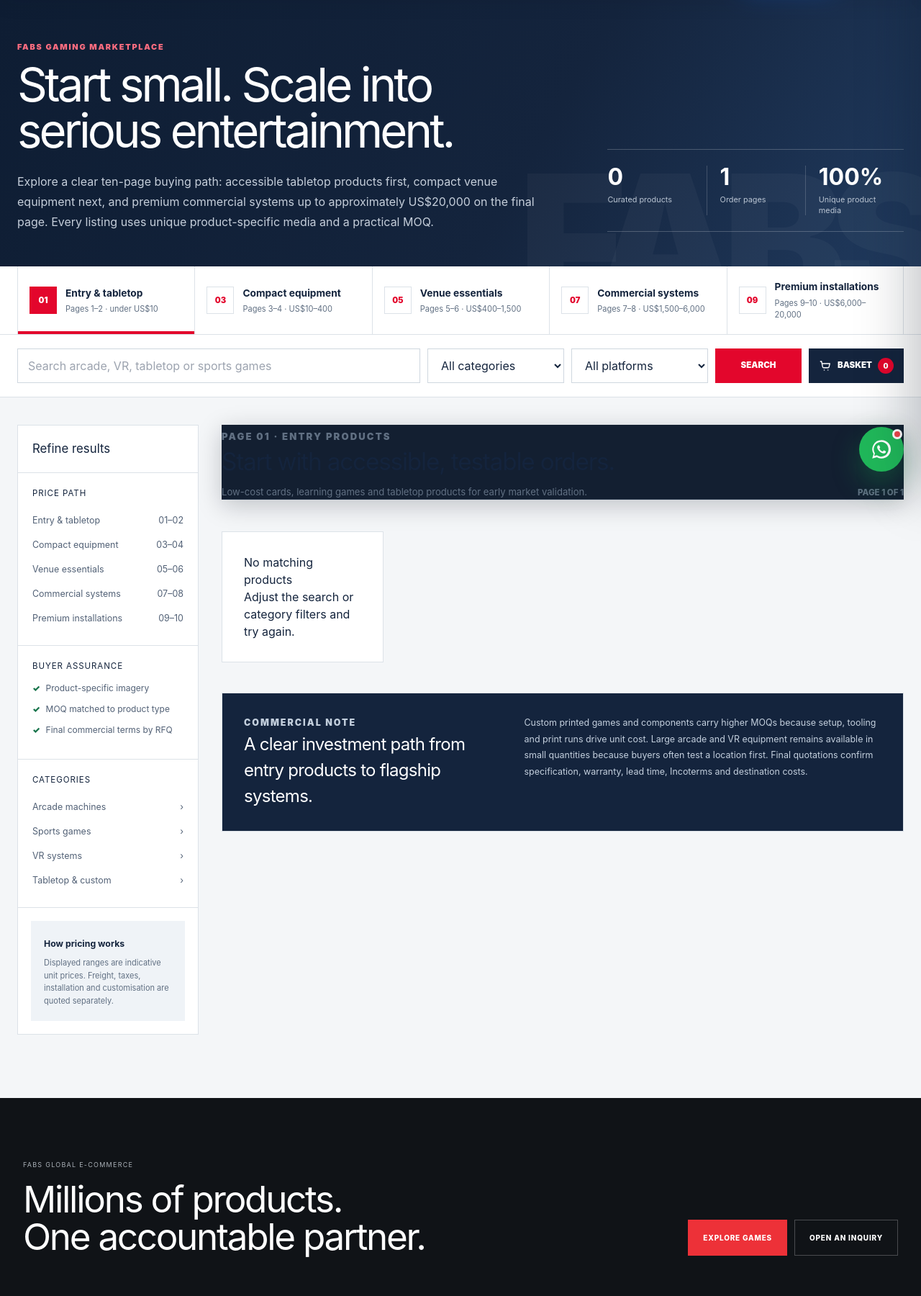
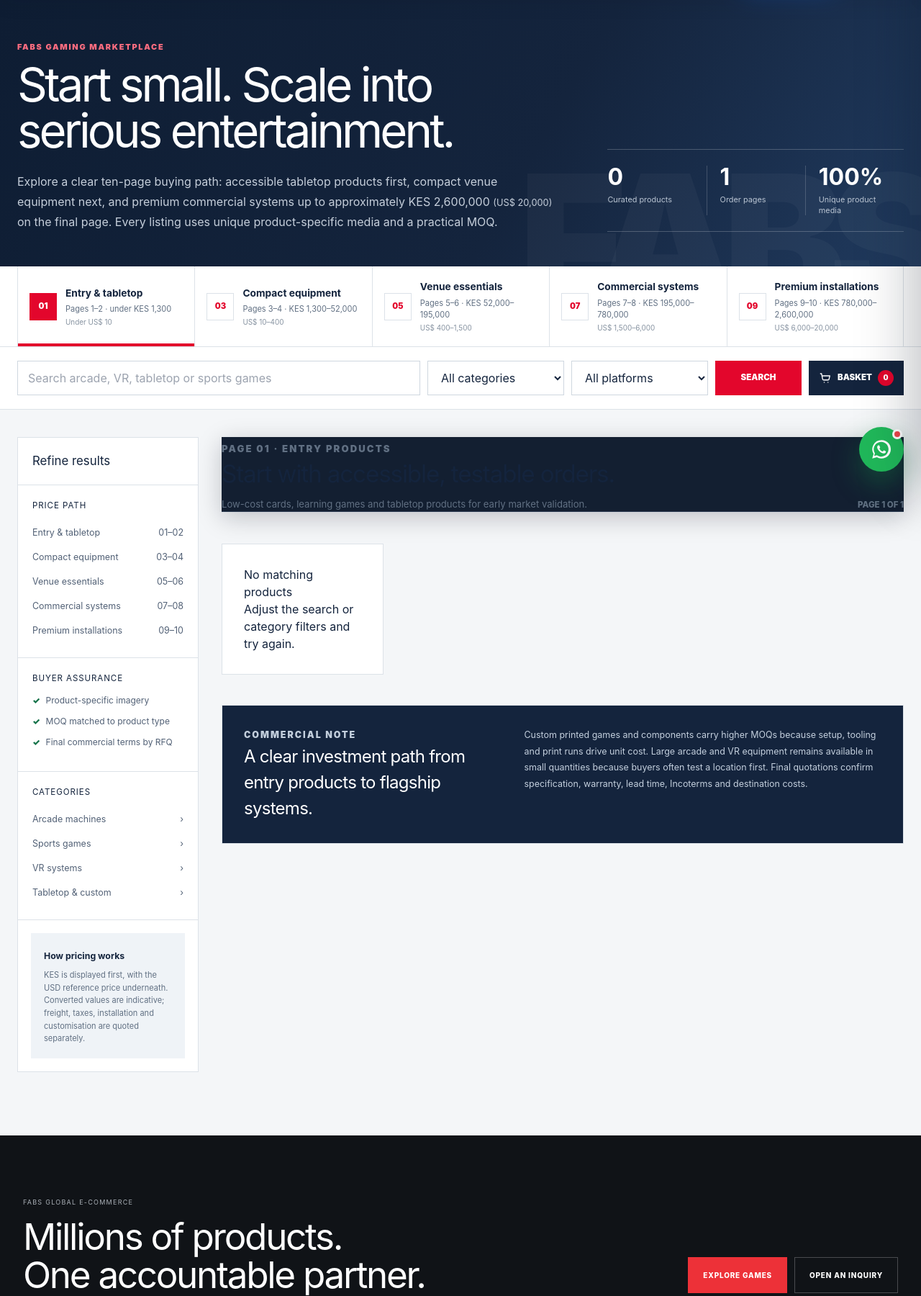
Before and after one commit to 1234manucho/fabsecommerce, a Flask app: page /games in a window 1280 px wide. Shown: the part 121-1921 px from the top of the page at 72% size. Run offline with Flask 3, Linux system fonts and the light colour scheme; data that the repository does not hold is empty; some libraries are stand-ins or nearby versions.

Commit message:
Modify pricing format and update product descriptions
Updated pricing display to show KES first with USD reference. Adjusted product descriptions for clarity and consistency.

```diff
--- a/templates/games.html
+++ b/templates/games.html
@@ -45,6 +45,7 @@
   .games-stage strong, .games-stage small { display: block; }
   .games-stage strong { font-size: .86rem; }
   .games-stage small { margin-top: 4px; color: var(--games-muted); font-size: .69rem; }
+  .games-stage small span { display: block; margin-top: 2px; color: #8793a1; font-size: .62rem; }
 
   .games-search-band { background: #fff; border-bottom: 1px solid var(--games-line); }
   .games-search { min-height: 86px; display: grid; grid-template-columns: minmax(260px, 1fr) 190px 190px 120px 132px; align-items: center; gap: 10px; }
@@ -235,14 +236,14 @@
 {% set page_data = {
   1: ('Entry products', 'Start with accessible, testable orders.', 'Low-cost cards, learning games and tabletop products for early market validation.'),
   2: ('Branded tabletop', 'Build a focused retail range.', 'Customisable tabletop products with practical pricing for promotions, retail and events.'),
-  3: ('Premium tabletop', 'Move into higher-value game formats.', 'Storage, chess, outdoor and compact electronic products from US$10 to US$100.'),
+  3: ('Premium tabletop', 'Move into higher-value game formats.', 'Storage, chess, outdoor and compact electronic products in an accessible premium price band.'),
   4: ('Compact equipment', 'Introduce commercial amusement equipment.', 'Entry arcade, vending and interactive products designed for small venue pilots.'),
   5: ('Venue essentials', 'Strengthen the core attraction mix.', 'Commercial equipment and game systems for growing family entertainment venues.'),
   6: ('Revenue builders', 'Add dependable mid-range attractions.', 'Sports, redemption and arcade systems for operators expanding venue capacity.'),
   7: ('Commercial systems', 'Invest in high-engagement equipment.', 'Larger arcade, racing and immersive products for established entertainment floors.'),
   8: ('Advanced attractions', 'Create a more distinctive guest experience.', 'Interactive projection, racing and simulation systems for destination venues.'),
-  9: ('Premium installations', 'Scale into flagship entertainment systems.', 'High-performance commercial attractions approaching the US$10,000 investment level.'),
-  10: ('Flagship systems', 'Plan premium projects up to US$20,000.', 'Advanced VR, bowling and simulator systems for professionally managed installations.')
+  9: ('Premium installations', 'Scale into flagship entertainment systems.', 'High-performance commercial attractions approaching flagship investment levels.'),
+  10: ('Flagship systems', 'Plan premium entertainment projects.', 'Advanced VR, bowling and simulator systems for professionally managed installations.')
 } %}
 
 <main class="games-page">
@@ -251,7 +252,7 @@
       <div>
         <p class="games-kicker">FABS Gaming Marketplace</p>
         <h1>Start small. Scale into serious entertainment.</h1>
-        <p>Explore a clear ten-page buying path: accessible tabletop products first, compact venue equipment next, and premium commercial systems up to approximately US$20,000 on the final page. Every listing uses unique product-specific media and a practical MOQ.</p>
+        <p>Explore a clear ten-page buying path: accessible tabletop products first, compact venue equipment next, and premium commercial systems up to approximately KES {{ '{:,.0f}'.format(20000 * fx_rate) }} <small>(US$ 20,000)</small> on the final page. Every listing uses unique product-specific media and a practical MOQ.</p>
       </div>
       <div class="games-proof" aria-label="Catalogue statistics">
         <div><strong>{{ '{:,}'.format(catalogue_total) }}</strong><span>Curated products</span></div>
@@ -264,19 +265,19 @@
   <nav class="games-stages" aria-label="Catalogue price bands">
     <div class="games-shell games-stage-track">
       <a class="games-stage {% if page in [1, 2] %}is-active{% endif %}" href="{{ url_for('games', page=1, q=query, category=category, platform=platform) }}">
-        <span class="games-stage-number">01</span><span><strong>Entry & tabletop</strong><small>Pages 1–2 · under US$10</small></span>
+        <span class="games-stage-number">01</span><span><strong>Entry & tabletop</strong><small>Pages 1–2 · under KES {{ '{:,.0f}'.format(10 * fx_rate) }}<span>Under US$ 10</span></small></span>
       </a>
       <a class="games-stage {% if page in [3, 4] %}is-active{% endif %}" href="{{ url_for('games', page=3, q=query, category=category, platform=platform) }}">
-        <span class="games-stage-number">03</span><span><strong>Compact equipment</strong><small>Pages 3–4 · US$10–400</small></span>
+        <span class="games-stage-number">03</span><span><strong>Compact equipment</strong><small>Pages 3–4 · KES {{ '{:,.0f}'.format(10 * fx_rate) }}–{{ '{:,.0f}'.format(400 * fx_rate) }}<span>US$ 10–400</span></small></span>
       </a>
       <a class="games-stage {% if page in [5, 6] %}is-active{% endif %}" href="{{ url_for('games', page=5, q=query, category=category, platform=platform) }}">
-        <span class="games-stage-number">05</span><span><strong>Venue essentials</strong><small>Pages 5–6 · US$400–1,500</small></span>
+        <span class="games-stage-number">05</span><span><strong>Venue essentials</strong><small>Pages 5–6 · KES {{ '{:,.0f}'.format(400 * fx_rate) }}–{{ '{:,.0f}'.format(1500 * fx_rate) }}<span>US$ 400–1,500</span></small></span>
       </a>
       <a class="games-stage {% if page in [7, 8] %}is-active{% endif %}" href="{{ url_for('games', page=7, q=query, category=category, platform=platform) }}">
-        <span class="games-stage-number">07</span><span><strong>Commercial systems</strong><small>Pages 7–8 · US$1,500–6,000</small></span>
+        <span class="games-stage-number">07</span><span><strong>Commercial systems</strong><small>Pages 7–8 · KES {{ '{:,.0f}'.format(1500 * fx_rate) }}–{{ '{:,.0f}'.format(6000 * fx_rate) }}<span>US$ 1,500–6,000</span></small></span>
       </a>
       <a class="games-stage {% if page in [9, 10] %}is-active{% endif %}" href="{{ url_for('games', page=9, q=query, category=category, platform=platform) }}">
-        <span class="games-stage-number">09</span><span><strong>Premium installations</strong><small>Pages 9–10 · US$6,000–20,000</small></span>
+        <span class="games-stage-number">09</span><span><strong>Premium installations</strong><small>Pages 9–10 · KES {{ '{:,.0f}'.format(6000 * fx_rate) }}–{{ '{:,.0f}'.format(20000 * fx_rate) }}<span>US$ 6,000–20,000</span></small></span>
       </a>
     </div>
   </nav>
@@ -328,7 +329,7 @@
         <a href="{{ url_for('games', category='VR Simulator') }}">VR systems <span>›</span></a>
         <a href="{{ url_for('games', category='Tabletop Game') }}">Tabletop & custom <span>›</span></a>
       </div>
-      <div class="games-price-note"><strong>How pricing works</strong><p>Displayed ranges are indicative unit prices. Freight, taxes, installation and customisation are quoted separately.</p></div>
+      <div class="games-price-note"><strong>How pricing works</strong><p>KES is displayed first, with the USD reference price underneath. Converted values are indicative; freight, taxes, installation and customisation are quoted separately.</p></div>
     </aside>
 
     <section class="games-results" aria-label="Gaming catalogue results">
@@ -352,10 +353,10 @@
               <div class="game-price-row">
                 <div class="game-price-values">
                   <strong>
-                    {% if game.compare_price and game.compare_price > game.price %}US$ {{ '{:,.2f}'.format(game.price) }}–{{ '{:,.2f}'.format(game.compare_price) }}{% else %}From US$ {{ '{:,.2f}'.format(game.price) }}{% endif %}
+                    {% if game.compare_price and game.compare_price > game.price %}KES {{ '{:,.0f}'.format(game.price * fx_rate) }}–{{ '{:,.0f}'.format(game.compare_price * fx_rate) }}{% else %}From KES {{ '{:,.0f}'.format(game.price * fx_rate) }}{% endif %}
                   </strong>
                   <span>
-                    {% if game.compare_price and game.compare_price > game.price %}KES {{ '{:,.0f}'.format(game.price * fx_rate) }}–{{ '{:,.0f}'.format(game.compare_price * fx_rate) }}{% else %}From KES {{ '{:,.0f}'.format(game.price * fx_rate) }}{% endif %}
+                    {% if game.compare_price and game.compare_price > game.price %}US$ {{ '{:,.2f}'.format(game.price) }}–{{ '{:,.2f}'.format(game.compare_price) }}{% else %}From US$ {{ '{:,.2f}'.format(game.price) }}{% endif %}
                   </span>
                 </div>
                 <small>per unit</small>
@@ -429,7 +430,7 @@
     <div id="gamesCartItems" class="games-cart-items"></div>
     <div class="games-cart-summary">
       <div><span>Product lines</span><strong id="gamesCartLineCount">0</strong></div>
-      <div><span>Estimated subtotal</span><strong class="games-cart-dual-total"><span id="gamesCartSubtotalUsd">US$ 0.00</span><small id="gamesCartSubtotalKes">KES 0</small></strong></div>
+      <div><span>Estimated subtotal</span><strong class="games-cart-dual-total"><span id="gamesCartSubtotalKes">KES 0</span><small id="gamesCartSubtotalUsd">US$ 0.00</small></strong></div>
       <p>The estimate uses each product's starting unit price and minimum order. Freight, taxes, installation and customisation are confirmed in the final quotation.</p>
       <a id="gamesCartCheckout" class="games-cart-checkout" href="mailto:e-trades@fabstrading.com">Request checkout quote <span aria-hidden="true">↗</span></a>
       <button id="clearGamesCart" class="games-cart-clear" type="button">Clear basket</button>
@@ -482,7 +483,7 @@
       minimumFractionDigits: 2, maximumFractionDigits: 2
     })}`;
     const moneyKes = value => `KES ${Math.round(Number(value) * usdKesRate).toLocaleString('en-KE')}`;
-    const dualMoney = value => `${moneyUsd(value)} / ${moneyKes(value)}`;
+    const dualMoney = value => `${moneyKes(value)} / ${moneyUsd(value)}`;
 
     const minimumQuantity = label => {
       const match = String(label || '').match(/[\d,]+/);
@@ -525,7 +526,7 @@
           <img src="${safeImage(item.image)}" alt="" loading="lazy" referrerpolicy="no-referrer">
           <div>
             <h3>${cleanText(item.title)}</h3>
-            <p class="games-cart-item-price">From ${moneyUsd(item.price)} · ${moneyKes(item.price)} per unit</p>
+            <p class="games-cart-item-price">From ${moneyKes(item.price)} · ${moneyUsd(item.price)} per unit</p>
             <p class="games-cart-item-moq">${cleanText(item.moqLabel)}</p>
             <div class="games-cart-item-bottom">
               <div class="games-cart-quantity" aria-label="Quantity for ${cleanText(item.title)}">
@@ -533,7 +534,7 @@
                 <span>${Number(item.quantity).toLocaleString('en-US')}</span>
                 <button type="button" data-cart-action="increase" aria-label="Increase quantity">+</button>
               </div>
-              <strong class="games-cart-line-total"><span>${moneyUsd(item.price * item.quantity)}</span><small>${moneyKes(item.price * item.quantity)}</small></strong>
+              <strong class="games-cart-line-total"><span>${moneyKes(item.price * item.quantity)}</span><small>${moneyUsd(item.price * item.quantity)}</small></strong>
             </div>
           </div>
           <button class="games-cart-remove" type="button" data-cart-action="remove" aria-label="Remove ${cleanText(item.title)}">×</button>
```
